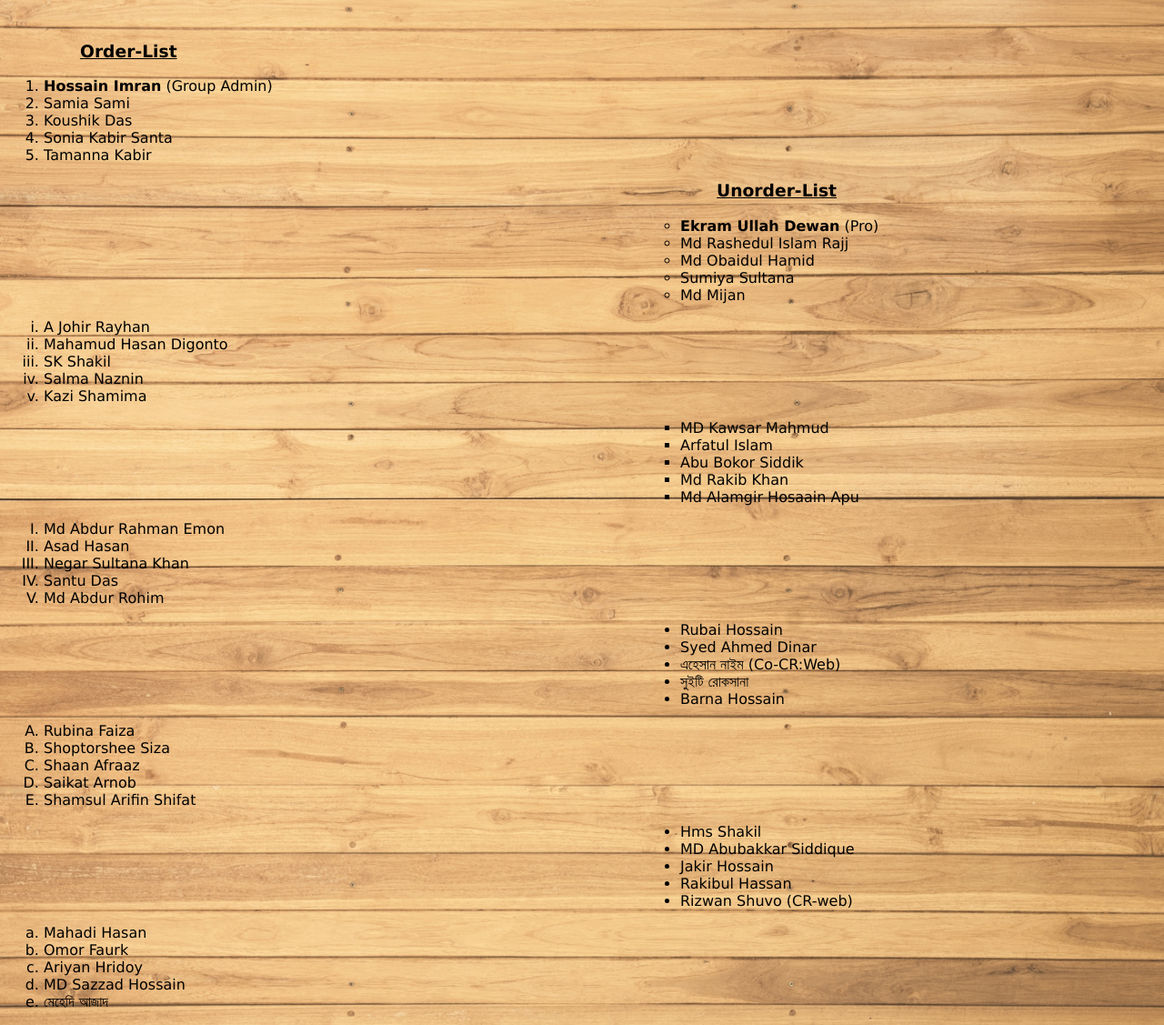
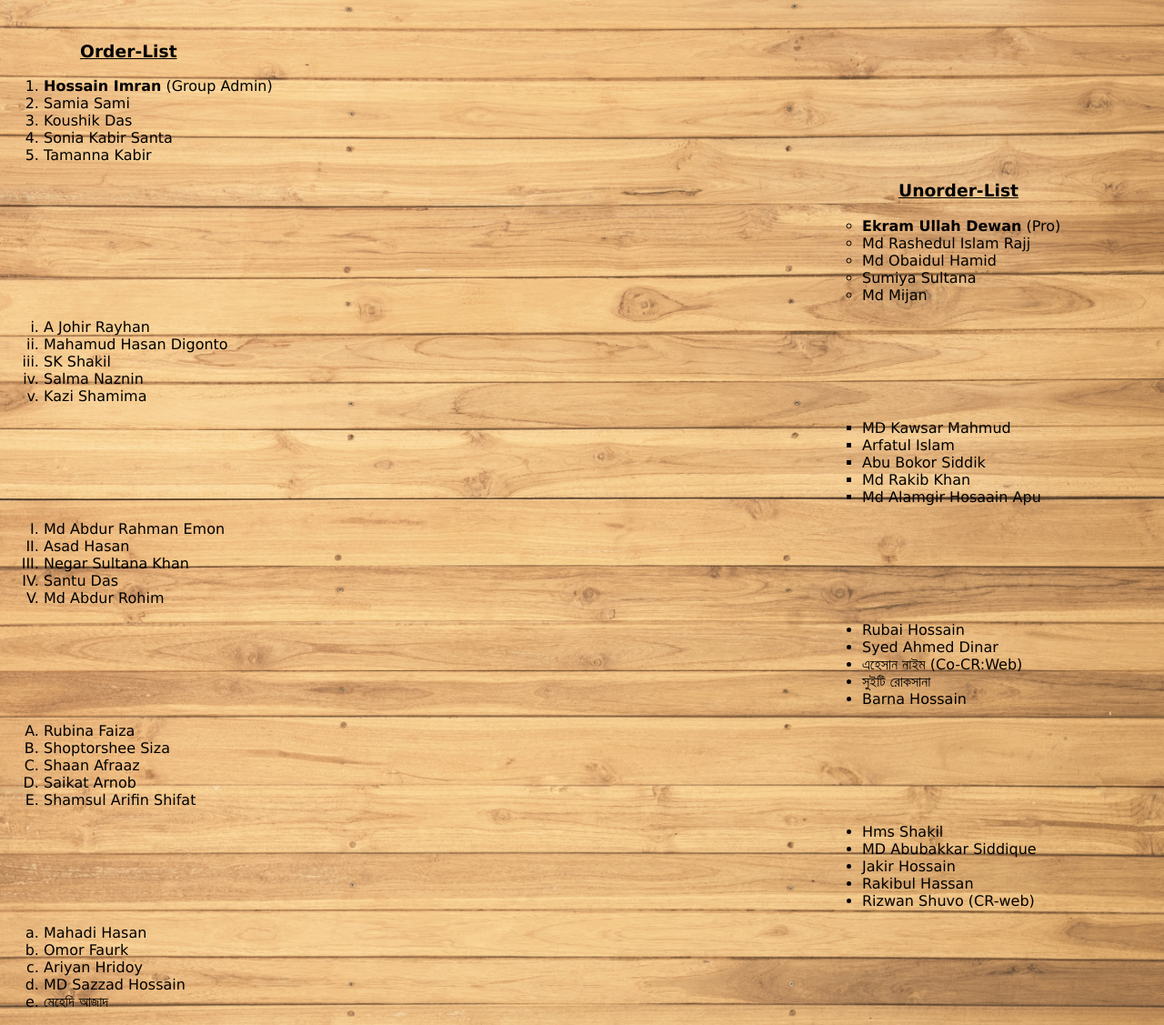
Before and after one commit to tlunatic-fringe/List, a plain HTML site: page index.html in a window 1280 px wide. Shown: the part 98-1225 px from the top of the page at 91% size. Drawn offline with Linux system fonts and the light colour scheme.

Commit message:
Update index.html

```diff
--- a/index.html
+++ b/index.html
@@ -28,7 +28,7 @@
         <li>Tamanna Kabir</li>
     </ol>
 
-    <font style="display: block;margin-left: 700px">
+    <font style="display: block;margin-left: 900px">
         <h3 style="margin-left: 80px"><u>Unorder-List</u></h3>
         <ul type="circle">
             <li> <strong>Ekram Ullah Dewan</strong> (Pro)</li>
@@ -49,7 +49,7 @@
     </ol>
 
 
-    <font style="display: block;margin-left: 700px">
+    <font style="display: block;margin-left: 900px">
         <ul type="square">
             <li>MD Kawsar Mahmud</li>
             <li>Arfatul Islam</li>
@@ -68,7 +68,7 @@
     </ol>
 
 
-    <font style="display: block;margin-left: 700px">
+    <font style="display: block;margin-left: 900px">
         <ul>
             <li>Rubai Hossain</li>
             <li>Syed Ahmed Dinar</li>
@@ -87,7 +87,7 @@
     </ol>
 
 
-    <font style="display: block;margin-left: 700px">
+    <font style="display: block;margin-left: 900px">
 
         <ul>
             <li>Hms Shakil</li>
```
